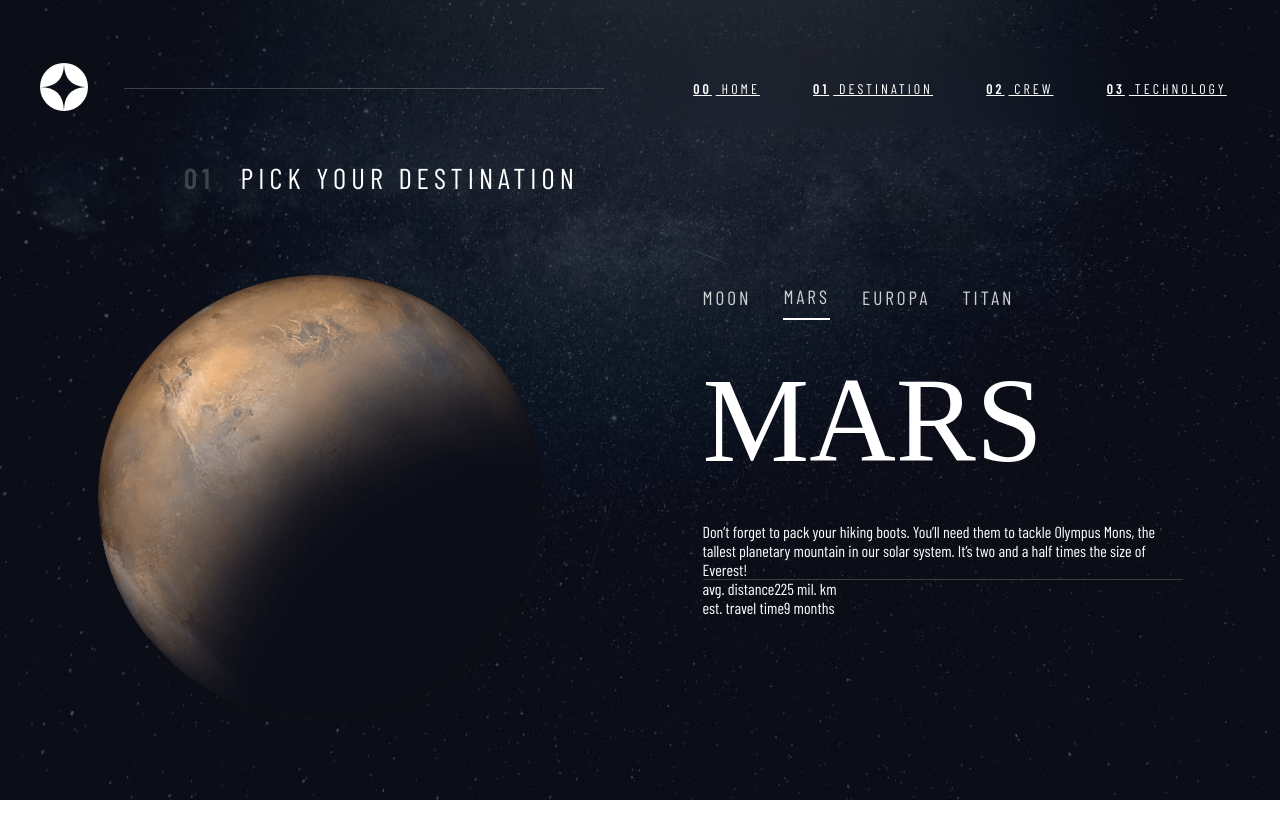
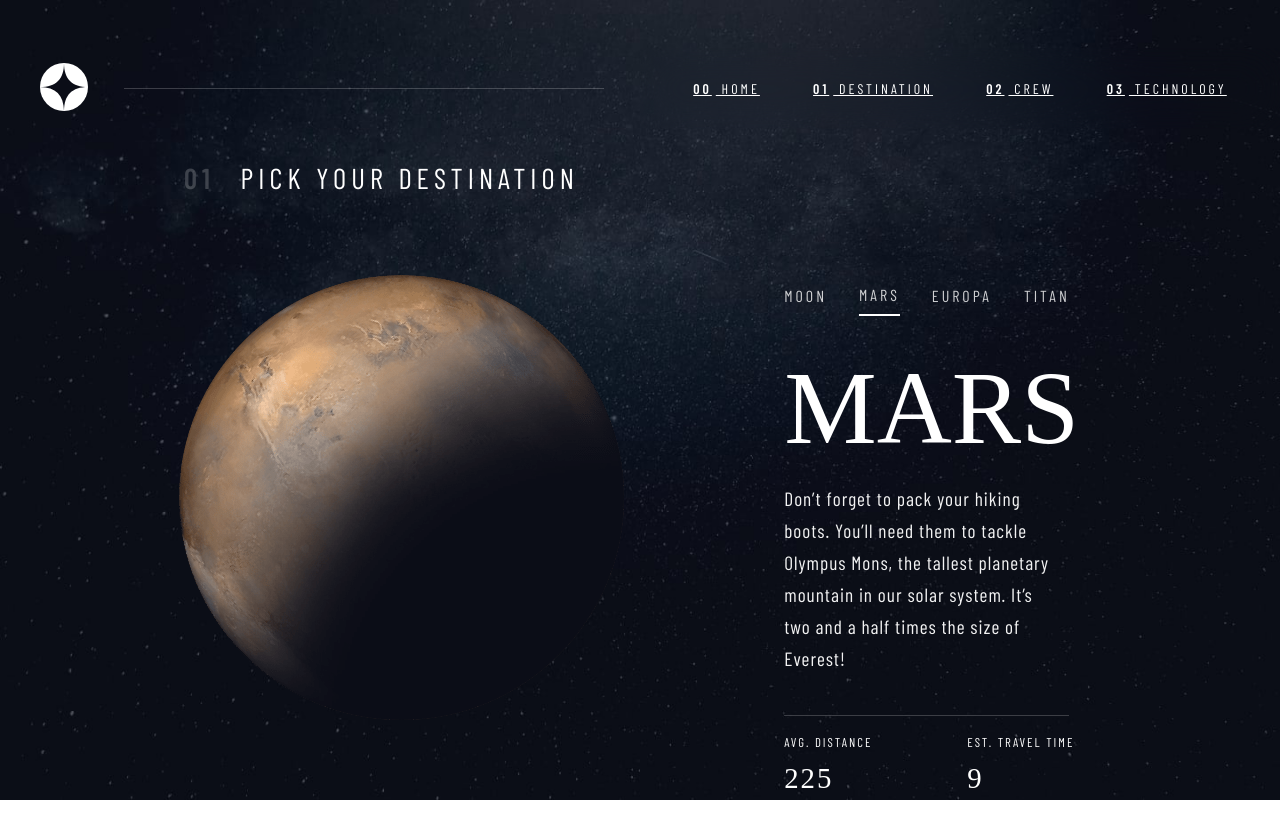
Before and after one commit to subhajitroycode/space-tourism-website, a React (Vite) app: page /destination in a window 1280 px wide. Shown: the top 838 px of the page. Before the commit the page ends 800 px from the top, so only its background shows below. Built offline with nearby package versions, Linux system fonts and the light colour scheme; a web font is replaced by a local one.

Commit message:
destination page complete

```diff
--- a/src/index.css
+++ b/src/index.css
@@ -17,6 +17,7 @@ body {
   font-family: var(--font-family-primary);
 }
 
+/* Header component */
 header {
   display: flex;
   justify-content: space-between;
@@ -69,6 +70,7 @@ hr {
   border-bottom: 2px solid #fff;
 }
 
+/* Home page */
 .home-container {
   height: 100vh;
   background-image: url("./assets/home/background-home-desktop.jpg");
@@ -139,6 +141,7 @@ hr {
   scale: 1.5;
 }
 
+/* Destination page */
 .destination-container {
   height: 100vh;
   background-image: url("./assets/destination/background-destination-desktop.jpg");
@@ -147,7 +150,7 @@ hr {
   padding-top: 10rem;
 }
 
-.destination-heading-title {
+.heading-title {
   font-size: 1.8rem;
   font-weight: 200;
   text-transform: uppercase;
@@ -155,7 +158,7 @@ hr {
   letter-spacing: 5px;
 }
 
-.destination-heading-title span {
+.heading-title span {
   font-weight: 600;
   margin-right: 15px;
   color: rgba(255, 255, 255, 0.2);
@@ -164,9 +167,8 @@ hr {
 .planet-container {
   display: flex;
   justify-content: center;
-  /* align-items: center; */
   gap: 10rem;
-  width: 80%;
+  width: 72%;
   margin: 5rem auto 0;
 }
 
@@ -180,6 +182,7 @@ hr {
   font-weight: 300;
   letter-spacing: 3px;
   color: rgba(255, 255, 255, 0.8);
+  font-size: 16px;
 }
 
 .planet-content-navigation .tab {
@@ -191,14 +194,48 @@ hr {
   border-bottom: 2px solid rgba(255, 255, 255, 0.6);
 }
 
-.planet-content-navigation .tab.active {
+.planet-content-navigation .tab.destination-active {
   border-bottom: 2px solid #fff;
 }
 
 .planet-content-info h1 {
-  font-size: 7.5rem;
+  font-size: 6.5rem;
   font-family: var(--font-family-secondary);
   font-weight: 300;
   text-transform: uppercase;
-  margin: 2rem 0;
+  margin: 2rem 0 1rem;
 }
+
+.planet-description {
+  font-size: 1.2rem;
+  line-height: 2rem;
+  font-weight: 200;
+  color: rgb(255, 255, 255, 0.95);
+  width: 85%;
+  margin-bottom: 2.5rem;
+  letter-spacing: 1px;
+}
+
+.planet-content-info hr {
+  width: 90%;
+}
+
+.planet-content-info-details {
+  display: flex;
+  gap: 5rem;
+  margin-top: 1.2rem;
+  text-transform: uppercase;
+}
+
+.planet-content-info-details p {
+  letter-spacing: 2px;
+  font-size: 0.8rem;
+  font-weight: 200;
+}
+
+.planet-content-info-details span {
+  display: block;
+  font-size: 1.8rem;
+  font-family: var(--font-family-secondary);
+  margin-top: 12px;
+}
--- a/src/pages/Destination.jsx
+++ b/src/pages/Destination.jsx
@@ -4,13 +4,18 @@ import { destinations } from "../data.json";
 const Destination = () => {
   const [planetNumber, setPlanetNumber] = useState(1);
 
-  const changeTab = (number) => {
+  const changeTab = (e, number) => {
     setPlanetNumber(number);
+    const tabs = document.querySelectorAll(".tab");
+    tabs.forEach((tab) => {
+      tab.classList.remove("destination-active");
+    });
+    e.target.classList.add("destination-active");
   };
 
   return (
     <section className="destination-container">
-      <h1 className="destination-heading-title">
+      <h1 className="heading-title">
         <span>01</span> pick your destination
       </h1>
       <div className="planet-container">
@@ -22,22 +27,27 @@ const Destination = () => {
         </div>
         <div className="planets-content">
           <div className="planet-content-navigation">
-            <div className="tab" onClick={() => changeTab(0)}>
+            <div className="tab" onClick={(e) => changeTab(e, 0)}>
               moon
             </div>
-            <div className="tab active" onClick={() => changeTab(1)}>
+            <div
+              className="tab destination-active"
+              onClick={(e) => changeTab(e, 1)}
+            >
               mars
             </div>
-            <div className="tab" onClick={() => changeTab(2)}>
+            <div className="tab" onClick={(e) => changeTab(e, 2)}>
               europa
             </div>
-            <div className="tab" onClick={() => changeTab(3)}>
+            <div className="tab" onClick={(e) => changeTab(e, 3)}>
               titan
             </div>
           </div>
           <div className="planet-content-info">
             <h1>{destinations[planetNumber].name}</h1>
-            <p>{destinations[planetNumber].description}</p>
+            <p className="planet-description">
+              {destinations[planetNumber].description}
+            </p>
             <hr />
             <div className="planet-content-info-details">
               <p className="distance-info">
```
